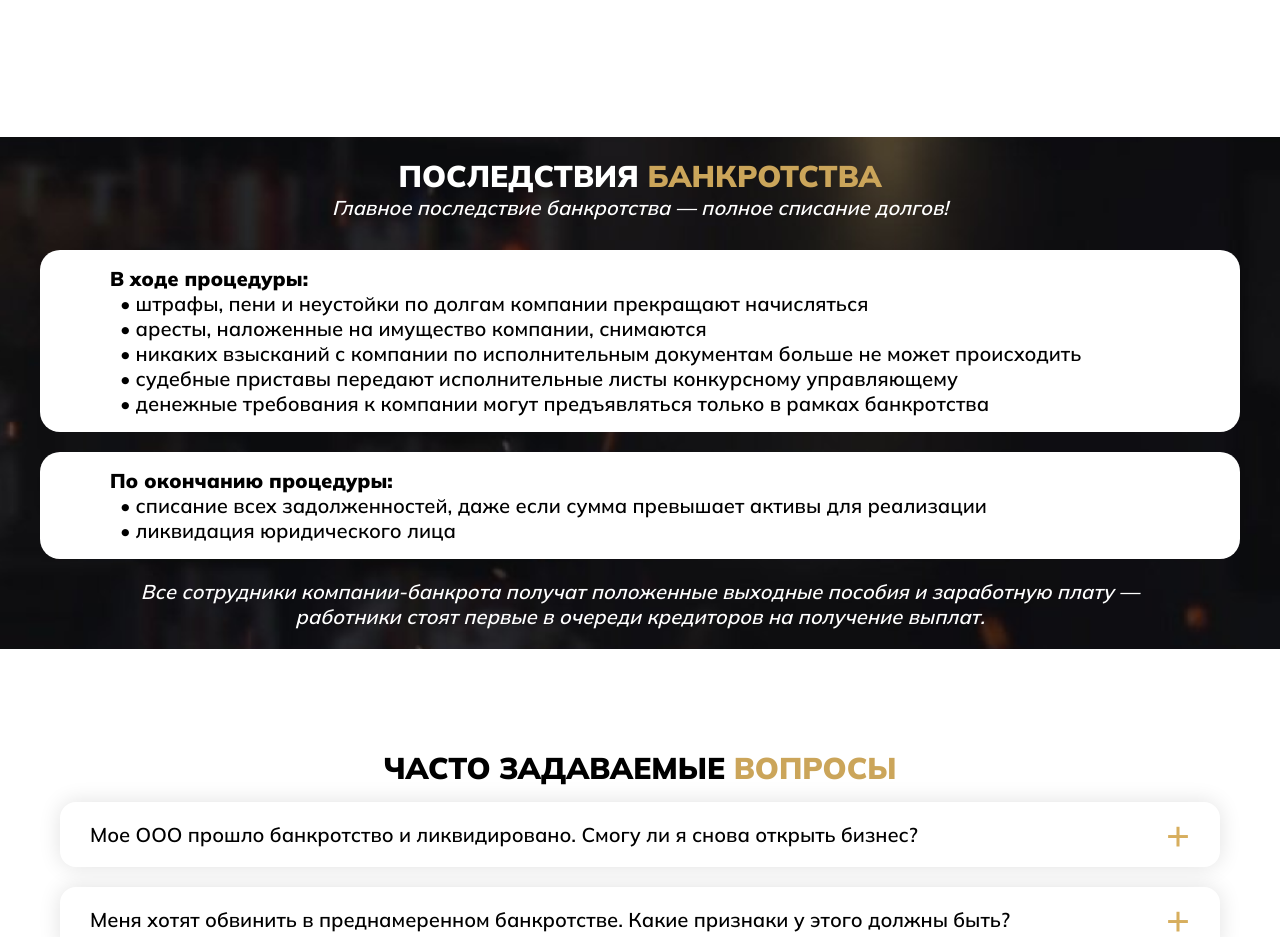
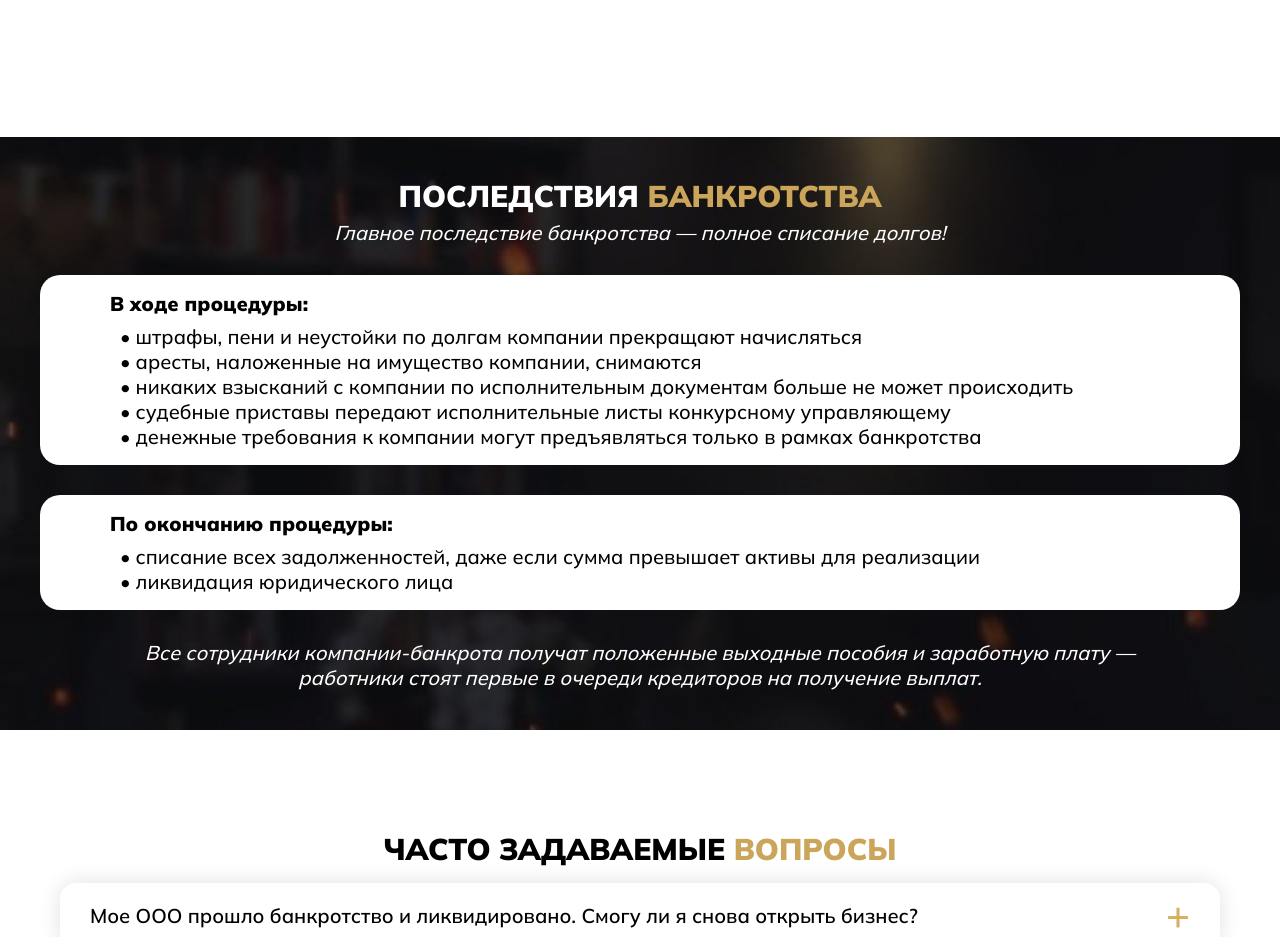
Before and after one commit to cyrox007/favorit.tmpl.local, a plain HTML site: page index.html in a window 1280 px wide. Shown: the part 9060-9997 px from the top of the page. Drawn offline with Linux system fonts and the light colour scheme.

Commit message:
fixed layout #4

```diff
--- a/style.css
+++ b/style.css
@@ -1005,7 +1005,7 @@ button {
 }
 
 .consequences {
-  padding: 20px;
+  padding: 40px 20px;
   background-image: url("./images/accordion-bg.png");
   background-repeat: no-repeat;
   background-size: cover;
@@ -1025,10 +1025,11 @@ button {
   text-align: center;
 }
 .consequences__subtitle {
+  margin-top: 5px;
   color: #fff;
   font-size: 20px;
   font-style: italic;
-  font-weight: 600;
+  font-weight: 500;
   line-height: 25px;
   letter-spacing: 0em;
   text-align: center;
@@ -1040,7 +1041,7 @@ button {
   width: 100%;
   border-radius: 20px;
   padding: 16px 70px;
-  margin-bottom: 20px;
+  margin-bottom: 30px;
 }
 @media screen and (max-width: 450px) {
   .consequences__content-block {
@@ -1049,17 +1050,18 @@ button {
 }
 .consequences__content-block--title {
   font-size: 20px;
-  font-weight: 900;
+  font-weight: 700;
   line-height: 25px;
   letter-spacing: 0em;
   text-align: left;
 }
 .consequences__content-block_list {
   margin-left: 10px;
+  margin-top: 8px;
   list-style-type: none;
   font-family: Mulish;
   font-size: 20px;
-  font-weight: 600;
+  font-weight: 500;
   line-height: 25px;
   letter-spacing: 0em;
   text-align: left;
@@ -1078,7 +1080,7 @@ button {
   color: white;
   font-size: 20px;
   font-style: italic;
-  font-weight: 600;
+  font-weight: 500;
   line-height: 25px;
   letter-spacing: 0em;
 }
```
